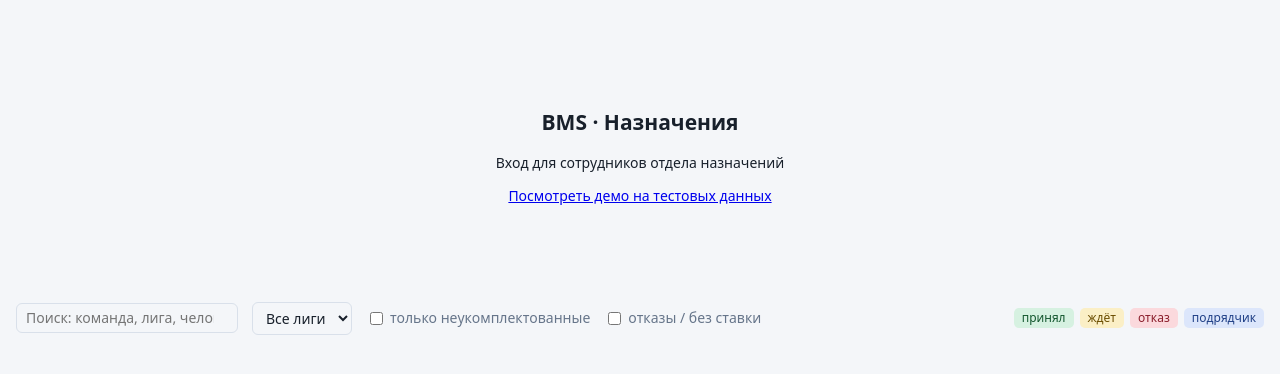
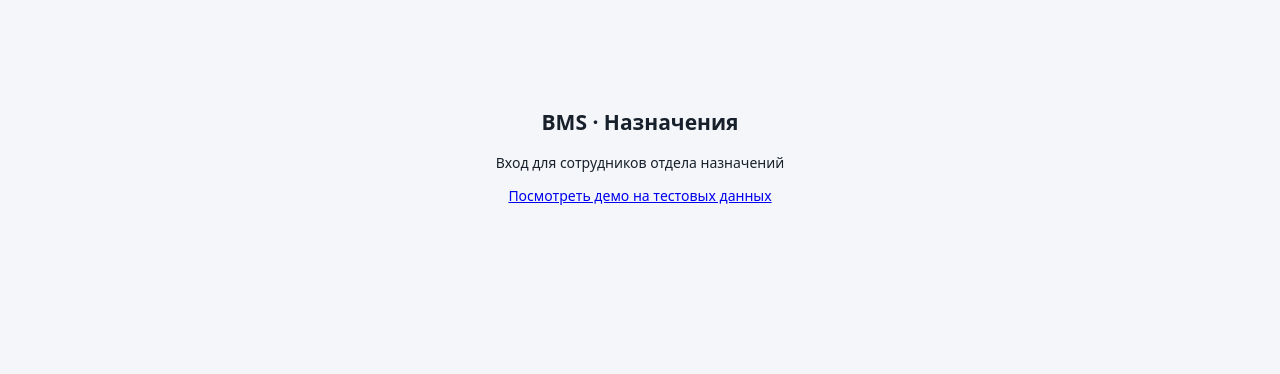
Before and after one commit to KDS1988/bms-web, a plain HTML site: page docs/index.html in a window 1280 px wide. Drawn offline with Linux system fonts and the light colour scheme.

Commit message:
Hide board filters on login screen
Co-Authored-By: Claude Sonnet 5.5 <noreply@anthropic.com>
Claude-Session: https://claude.ai/code/session_01W9CJqqBqKm2sVTRHTM8tBt

```diff
--- a/docs/index.html
+++ b/docs/index.html
@@ -36,7 +36,7 @@
 
   <div id="banner" class="banner" hidden></div>
 
-  <section id="view-board" class="view">
+  <section id="view-board" class="view" hidden>
     <div class="filters">
       <input id="q" type="search" placeholder="Поиск: команда, лига, человек…">
       <select id="league"><option value="">Все лиги</option></select>
```
